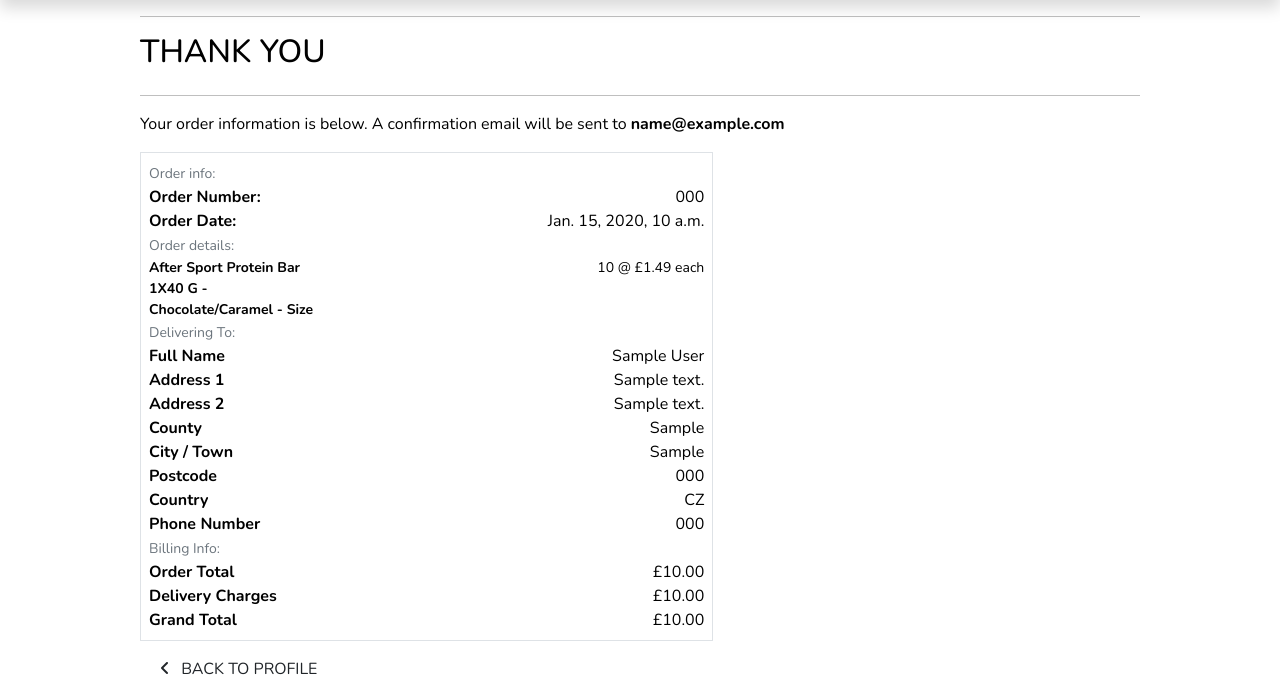
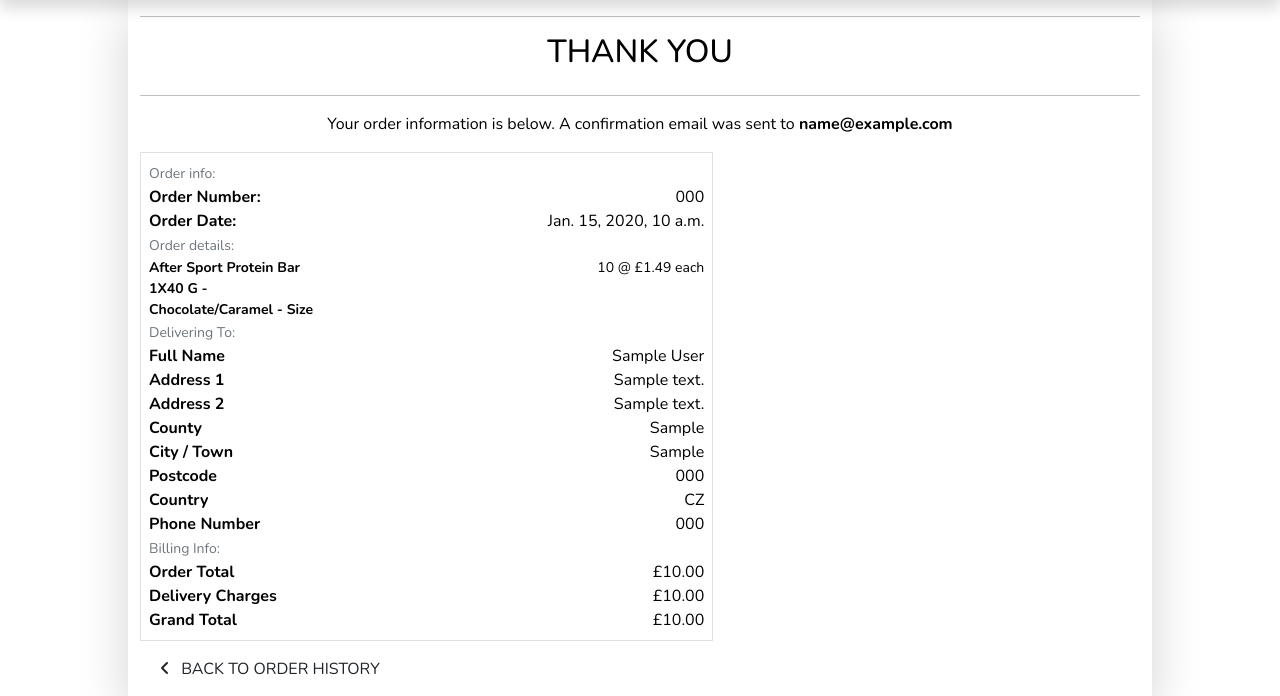
Before and after one commit to Code-Institute-Submissions/dybacz-ci-project-5_NovResub, a Django app: page /profile/my_orders/order_history/000 in a window 1280 px wide. Shown: the part 162-858 px from the top of the page. Run offline with Django 3.2, Linux system fonts and the light colour scheme; data comes from the database, SQL or seed files in the repository; tables that the repository leaves empty hold one stand-in row (values such as "Sample post"); some libraries are stand-ins or nearby versions.

Commit message:
back to profile button changed to back to order history. If old order then slight text change

```diff
--- a/checkout/templates/checkout/checkout_success.html
+++ b/checkout/templates/checkout/checkout_success.html
@@ -15,13 +15,17 @@
 
 {% block content%}
     <div class="overlay"></div>
-    <div class="container">
+    <div class="container shadow-lg">
         <div class="row">
-            <div class="col">
+            <div class="col text-center">
                 <hr>
                 <h2 class="logo-font mb-4">Thank You</h2>
                 <hr>
+                {% if order_history %}
+                <p class="text-black">Your order information is below. A confirmation email was sent to <strong>{{ order.email }}</strong></p>
+                {% else %}
                 <p class="text-black">Your order information is below. A confirmation email will be sent to <strong>{{ order.email }}</strong></p>
+                {% endif %}
             </div>
         </div>
         <div class="row">
@@ -177,11 +181,11 @@
         <div class="row">
 			<div class="col-12 col-lg-7 text-right">
                 {% if from_profile %}
-                <a href="{% url 'profile' %}" class="btn btn-black rounded-0 my-2">
+                <a href="{% url 'my_orders' %}" class="btn btn-black rounded-0 my-2">
 					<span class="icon mr-2">
 						<i class="fas fa-angle-left"></i>
 					</span>
-					<span class="text-uppercase">Back to Profile</span>
+					<span class="text-uppercase">Back to Order History</span>
 				</a>
                 {% else %}
 				<a href="{% url 'products' %}?sub_category=promotions%sale" class="btn btn-black rounded-0 my-2">
```
